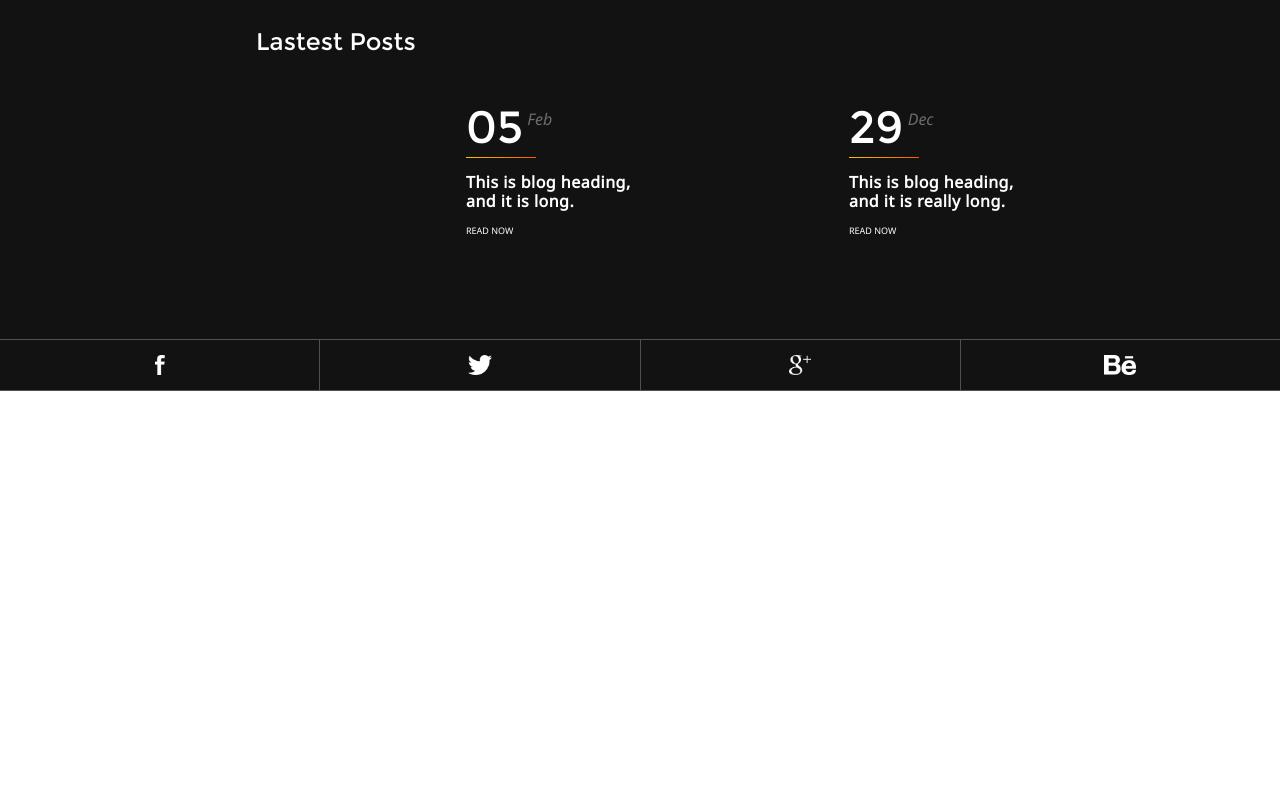
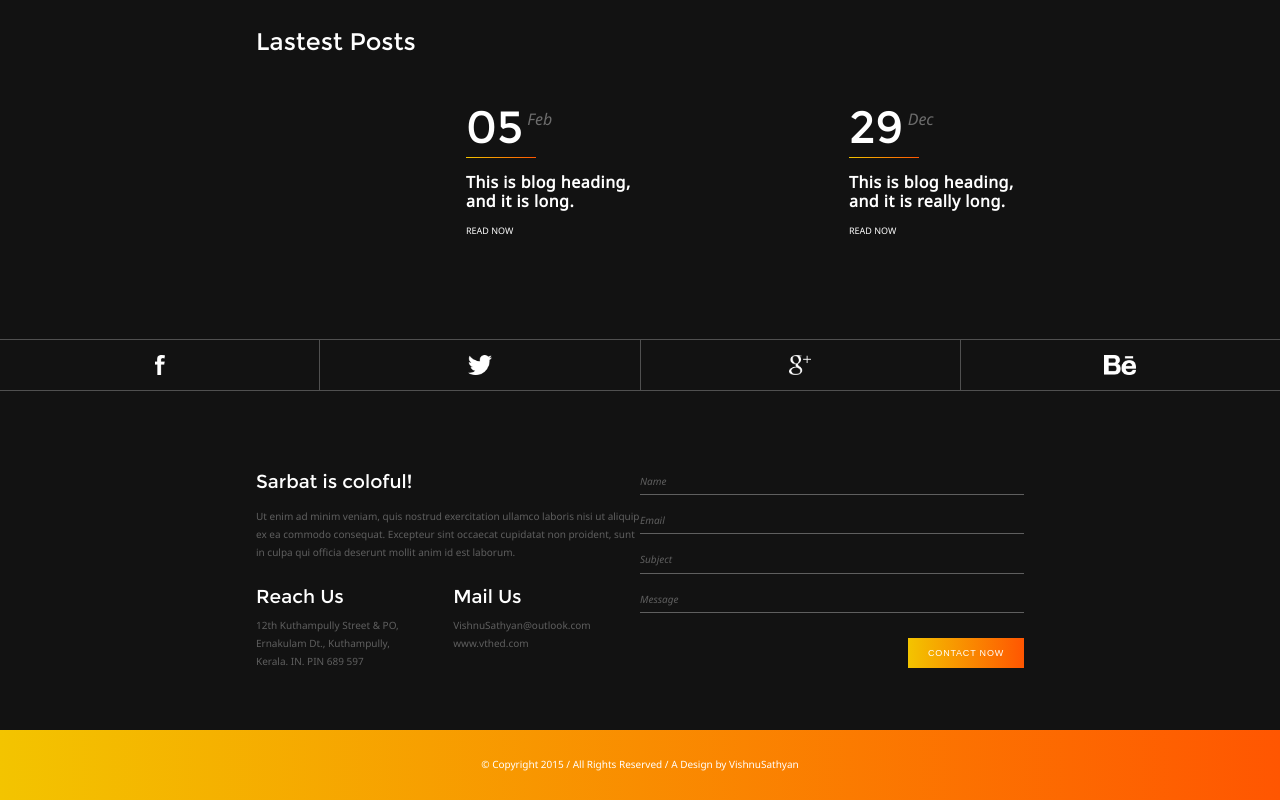
Before and after one commit to arthurmyr/sarbat, a website: page public/index.html in a window 1280 px wide. Shown: the part 4590-5390 px from the top of the page. Before the commit the page ends 4981 px from the top, so only its background shows below. Drawn offline with Linux system fonts and the light colour scheme.

Commit message:
Finish #section-8 and footer

```diff
--- a/public/index.html
+++ b/public/index.html
@@ -327,9 +327,34 @@
   </section>
 
   <section id='section-8'>
+    <div id='info'>
+      <div>
+        <h3>Sarbat is coloful!</h3>
+        <p>Ut enim ad minim veniam, quis nostrud exercitation ullamco laboris nisi ut aliquip ex ea commodo consequat. Excepteur sint occaecat cupidatat non proident, sunt in culpa qui officia deserunt mollit anim id est laborum.</p>
+      </div>
+      <div>
+        <h3>Reach Us</h3>
+        <p>12th Kuthampully Street & PO,</p>
+        <p>Ernakulam Dt., Kuthampully,</p>
+        <p>Kerala. IN. PIN 689 597</p>
+      </div>
+      <div>
+        <h3>Mail Us</h3>
+        <p>VishnuSathyan@outlook.com</p>
+        <p>www.vthed.com</p>
+      </div>
+    </div>
+    <form>
+      <input type='text' placeholder='Name'>
+      <input type='text' placeholder='Email'>
+      <input type='text' placeholder='Subject'>
+      <input type='text' placeholder='Message'>
+      <button>CONTACT NOW</button>
+    </form>
   </section>
 
-  <footer>
+  <footer id='footer'>
+    <p>© Copyright 2015   /   All Rights Reserved   /   A Design by VishnuSathyan</p>
   </footer>
 </body>
 </html>
--- a/public/sass/_style.scss
+++ b/public/sass/_style.scss
@@ -611,6 +611,7 @@ h2, h3 {
   display: flex;
   flex-flow: row nowrap;
   div {
+    cursor: pointer;
     height: 50px;
     flex: 1;
     display: flex;
@@ -626,3 +627,79 @@ h2, h3 {
     margin: auto;
   }
 }
+
+#section-8 {
+  display: flex;
+  background-color: #121212;
+  padding-left: 20%;
+  padding-right: 20%;
+  padding-top: 80px;
+  padding-bottom: 60px;
+  #info {
+    width: 50%;
+    margin-rught: 20px;
+  }
+  #info > div {
+    p {
+      color: #5f5f5f;
+      font-size: 10px;
+      line-height: 18px;
+    }
+  }
+  #info > div:nth-child(1) {
+    margin-bottom: 25px;
+    h3 {
+      margin-bottom: 15px;
+    }
+  }
+  #info > div:nth-child(2), #info > div:nth-child(3) {
+    display: inline-block;
+    vertical-align: top;
+    h3 {
+      margin-bottom: 8px;
+    }
+  }
+  #info > div:nth-child(2) {
+    margin-right: 50px;
+  }
+  form {
+    width: 50%;
+    input {
+      display: block;
+      width: 100%;
+      border: 0;
+      margin-bottom: 15px;
+      background-color: transparent;
+      border-bottom: #5f5f5f 1px solid;
+      padding-bottom: 5px;
+    }
+    ::-webkit-input-placeholder {
+      color: #5f5f5f;
+      font-style: italic;
+      font-family: 'Noto Sans', sans-serif;
+      font-size: 10px;
+    }
+    button {
+      display: block;
+      padding: 10px 20px 10px 20px;
+      margin-top: 10px;
+      @include background-gradient(#f3c400, #ff5601);
+      color: white;
+      font-size: 9px;
+      letter-spacing: 0.8px;
+      border: 0px;
+      float: right;
+    }
+  }
+}
+
+#footer {
+  display: flex;
+  @include background-gradient(#f3c400, #ff5601);
+  height: 70px;
+  p {
+    margin: auto;
+    color: white;
+    font-size: 10px;
+  }
+}
```
Also changed, not shown: public/main.css.
